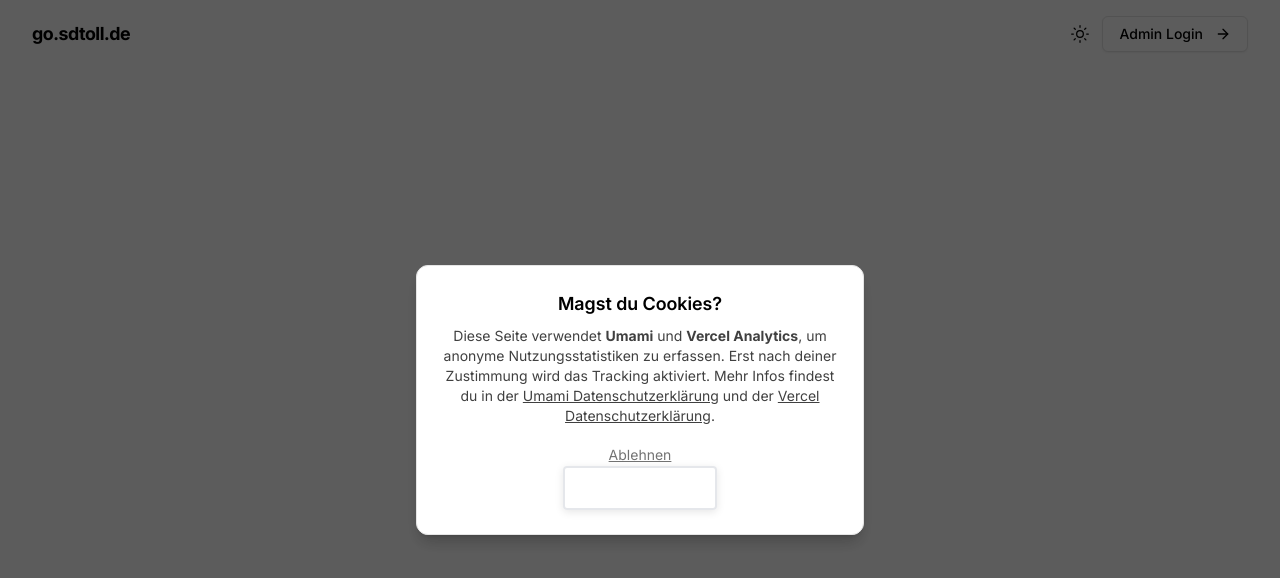
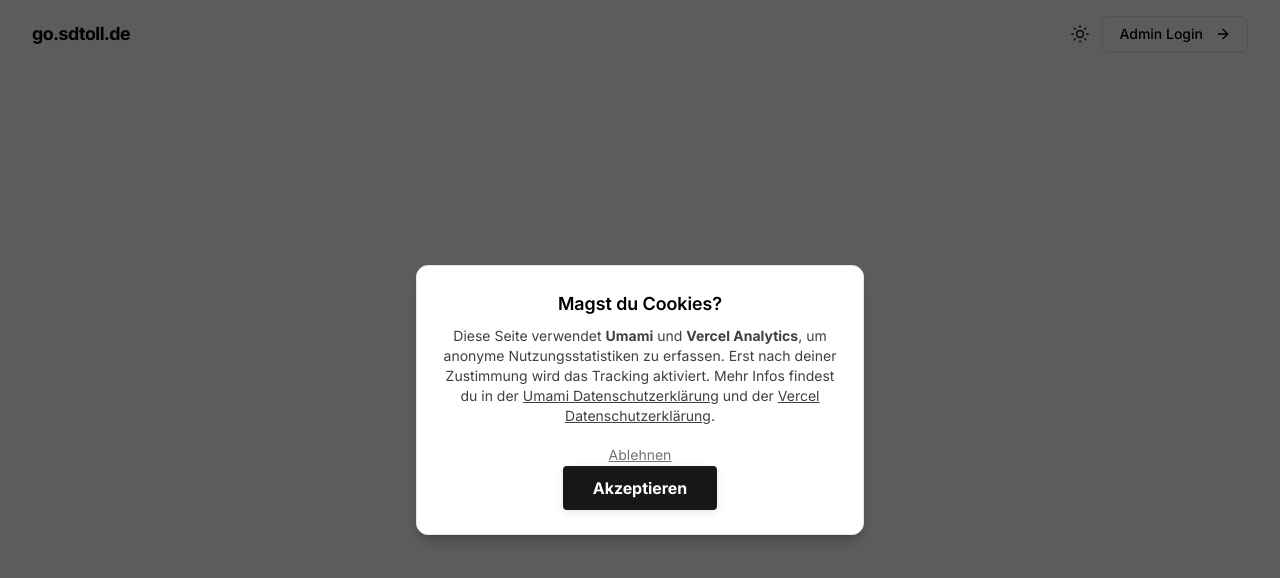
Before and after one commit to SupiDupiToll/slug_custom, a Next.js app: page /r/1 in a window 1280 px wide. Shown: the top 578 px of the page. Built offline with nearby package versions, Linux system fonts and the light colour scheme; no server answers.

Commit message:
Update CookieConsentBanner.tsx

```diff
--- a/src/components/CookieConsentBanner.tsx
+++ b/src/components/CookieConsentBanner.tsx
@@ -44,7 +44,7 @@
           </span>
         <div className="flex gap-4 justify-center items-center">
           <button
-            className="px-7 py-2 rounded bg-primary-600 text-white text-base font-bold hover:bg-primary-700 transition shadow border-2 border-primary-700 focus:outline-none focus:ring-2 focus:ring-primary-400"
+            className="px-7 py-2 rounded bg-neutral-900 text-white text-base font-bold hover:bg-neutral-800 transition shadow border-2 border-neutral-900 focus:outline-none focus:ring-2 focus:ring-neutral-400"
             style={{ boxShadow: "0 2px 8px 0 rgba(0,0,0,0.10)" }}
             onClick={handleAccept}
           >
```
